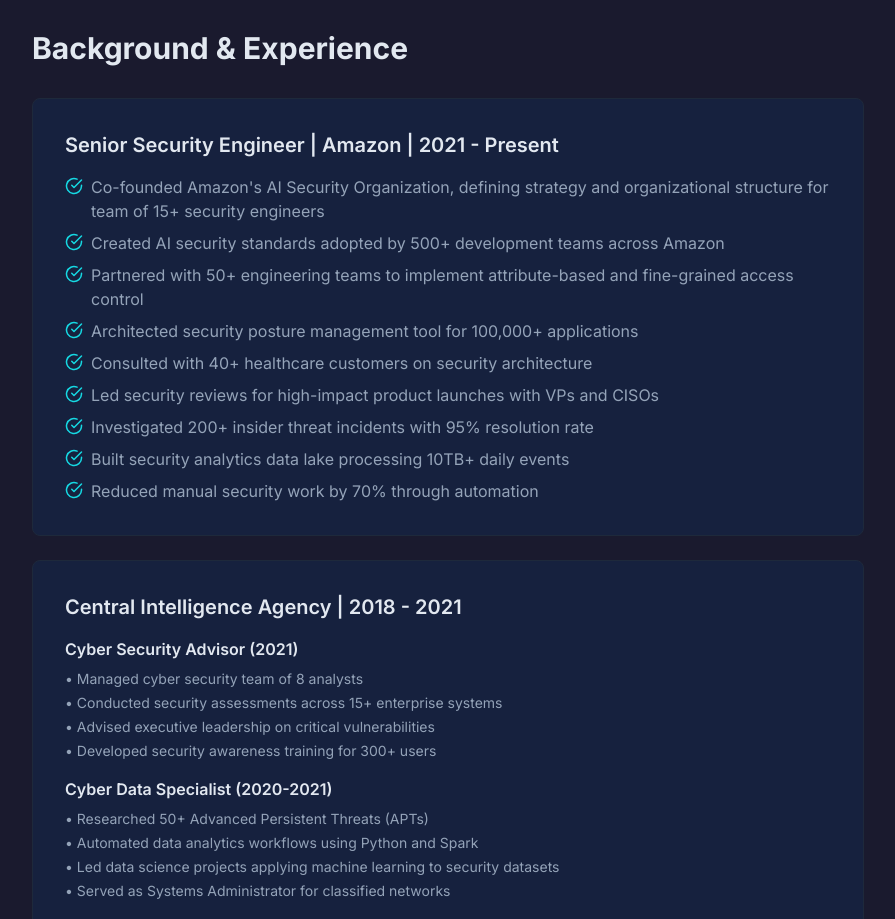
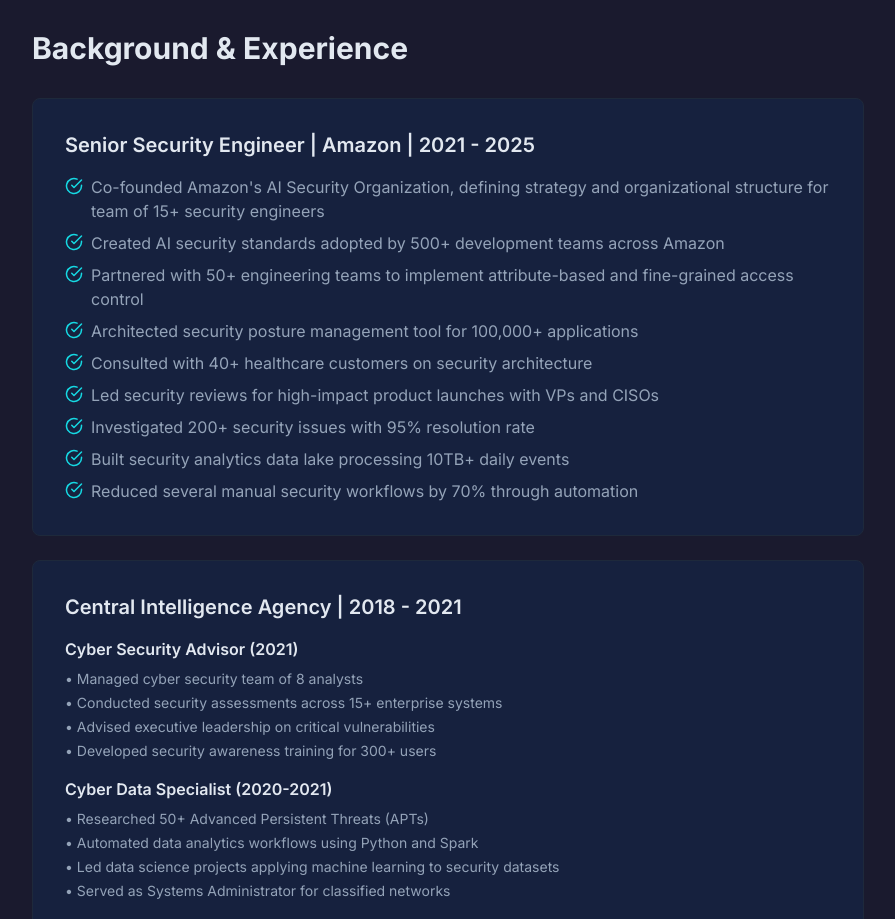
Before and after one commit to TheWinterShadow/SecureByWinter, a Next.js app: page /about in a window 1280 px wide. Shown: the part 2620-3539 px from the top of the page, without its empty margins (192-1087 px from the left). Built offline with nearby package versions, Linux system fonts and the light colour scheme.

Commit message:
Update page.tsx

```diff
--- a/src/app/about/page.tsx
+++ b/src/app/about/page.tsx
@@ -155,7 +155,7 @@
 
           <div className="bg-[var(--theme-surface)] border border-[var(--theme-border)] rounded-lg p-8 mb-6">
             <h3 className="text-xl font-semibold text-[var(--theme-text)] mb-4">
-              Senior Security Engineer | Amazon | 2021 - Present
+              Senior Security Engineer | Amazon | 2021 - 2025
             </h3>
             <ul className="space-y-2 text-[var(--theme-text-secondary)]">
               {[
@@ -165,9 +165,9 @@
                 'Architected security posture management tool for 100,000+ applications',
                 'Consulted with 40+ healthcare customers on security architecture',
                 'Led security reviews for high-impact product launches with VPs and CISOs',
-                'Investigated 200+ insider threat incidents with 95% resolution rate',
+                'Investigated 200+ security issues with 95% resolution rate',
                 'Built security analytics data lake processing 10TB+ daily events',
-                'Reduced manual security work by 70% through automation',
+                'Reduced several manual security workflows by 70% through automation',
               ].map((item, idx) => (
                 <li key={idx} className="flex items-start gap-2">
                   <CheckCircle size={18} className="text-[var(--theme-primary)] mt-0.5 flex-shrink-0" />
```
